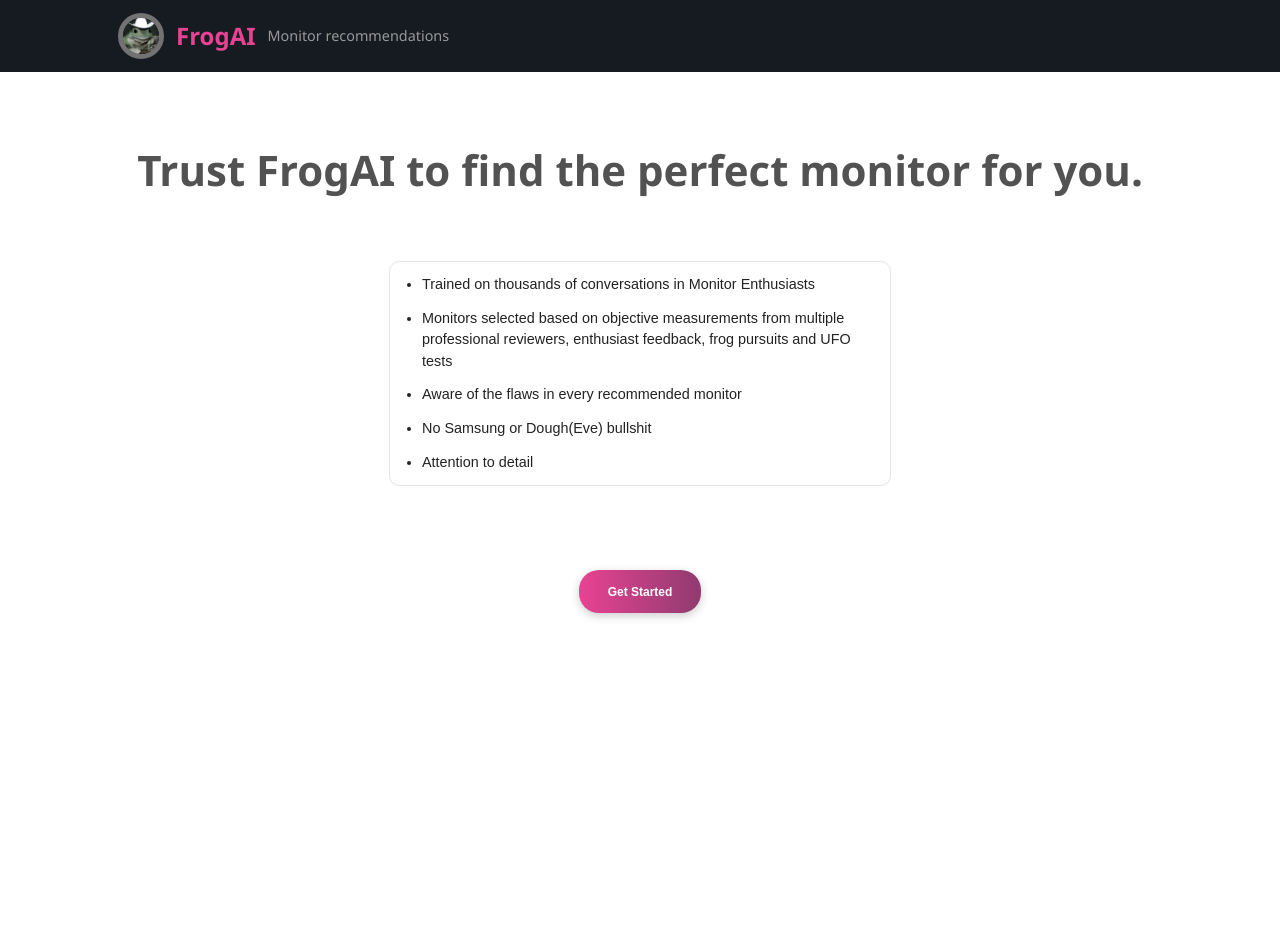
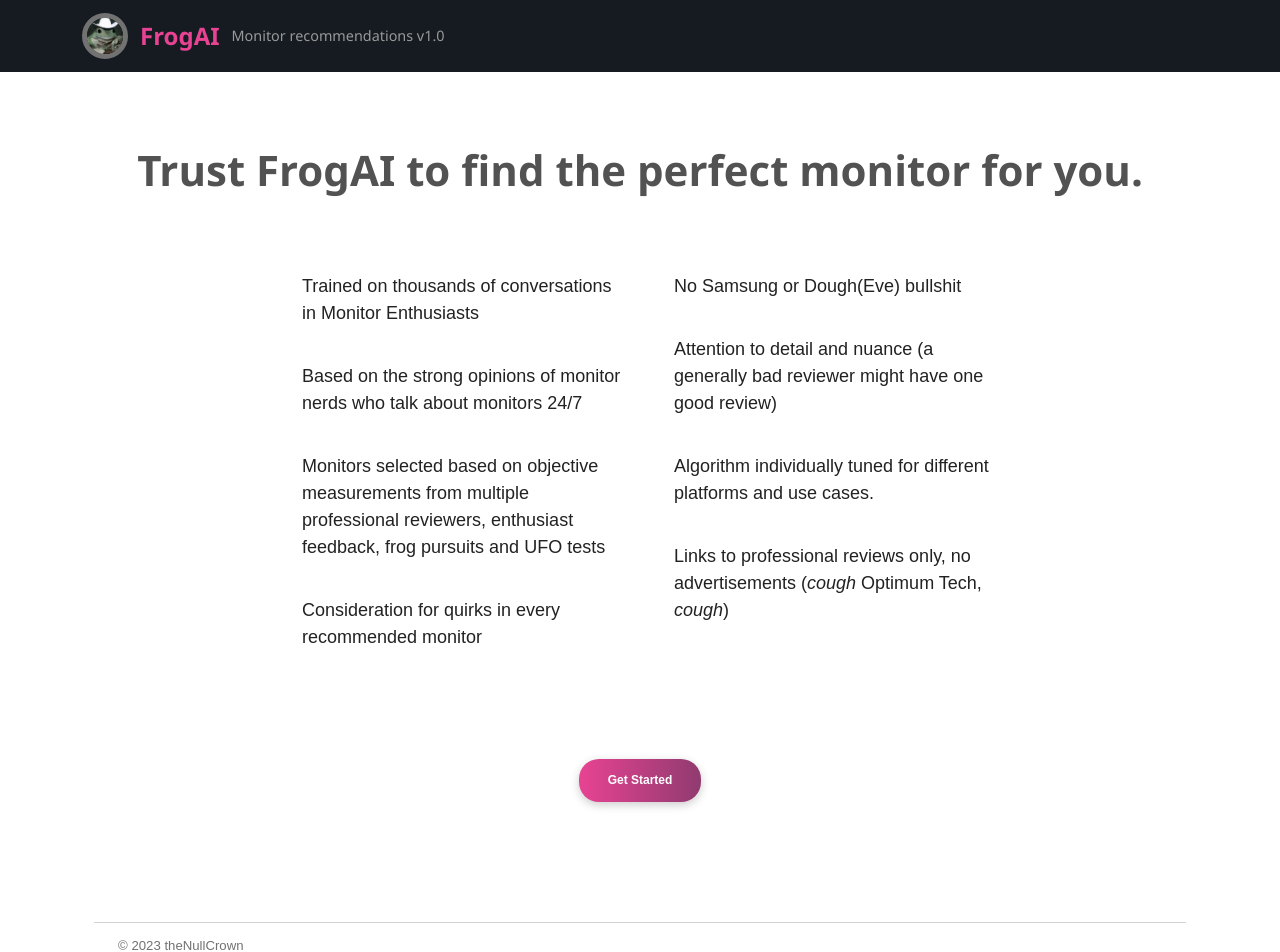
Before and after one commit to ChandradeepC/FrogAI-frontend, a React (Vite) app in the folder vite-project/: page / in a window 1280 px wide. Shown: the top 952 px of the page. Before the commit the page ends 800 px from the top, so only its background shows below. Built offline with nearby package versions, Linux system fonts and the light colour scheme.

Commit message:
added footer

```diff
--- a/vite-project/src/App.css
+++ b/vite-project/src/App.css
@@ -57,11 +57,34 @@
   box-shadow: none;
 }
 
+.footer-container {
+  display: flex;
+  position: relative;
+  height: 3rem;
+  padding: 0 2rem;
+  margin-top: 10rem;
+  overflow: hidden;
+  border-top: 1px solid #d2d2d2;
+  /* z-index: 999; */
+  /* overscroll-behavior: contain; */
+}
+
+
+.bottom-text {
+  display: flex;
+  font-size: 1.1rem;
+  color: #727272;
+  /* margin-left: 30rem; */
+  margin-top: 0rem;
+}
+
+
 .brand{
   position: relative;
   display: flex;
   height: 9rem;
   padding: 0 2rem;
+  margin-left: -3rem;
   width: 100%;
   align-items: center;
 }
@@ -98,8 +121,9 @@
 .wrapper {
   display: flex;
   flex-direction: column;
+  width: 100%;
   align-items: center;
-  width: 100%;
+  min-height: 100%;
 }
 
 .toggle-container {
@@ -202,4 +226,7 @@
   .frogai-logo {
     border: 5px solid #434343;
   }
+  .footer-container {
+    border-top: 1px solid #494949;
+  }
 }
--- a/vite-project/src/App.tsx
+++ b/vite-project/src/App.tsx
@@ -240,6 +240,7 @@ const App = () => {
     };
 
     return (
+        <div>
             <div className="wrapper">
                 <div className="header-container">
                     <div className="color-bar"></div>
@@ -251,7 +252,9 @@ const App = () => {
                         />
                         <div className="logo-text">
                             <h1 className="header">FrogAI</h1>
-                        <p className="tagline">Monitor recommendations</p>
+                            <p className="tagline">
+                                Monitor recommendations v1.0
+                            </p>
                         </div>
                     </div>
                 </div>
@@ -277,7 +280,9 @@ const App = () => {
                                 <span className="switch">
                                     <span className="knob"></span>
                                 </span>
-                            <span className="toggle-text">Advanced Mode</span>
+                                <span className="toggle-text">
+                                    Advanced Mode
+                                </span>
                             </label>
                         </div>
                         {mode === 'basic' ? (
@@ -368,6 +373,12 @@ const App = () => {
                     </div>
                 </div>
             </div>
+            <div className="footer-container">
+                <div className="bottom-text">
+                    <p>© 2023 theNullCrown</p>
+                </div>
+            </div>
+        </div>
     );
 };
 
--- a/vite-project/src/LandingPage.css
+++ b/vite-project/src/LandingPage.css
@@ -1,6 +1,6 @@
 .LandingPage {
   display: flex;
-  justify-content: center;
+  justify-content: space-between;
     background-color: #ffffff;
     flex-direction: column;
     align-items: center;
@@ -22,20 +22,27 @@
 
   /* List style */
   .LandingPage ul {
-    border: 1px solid #e4e4e4;
+    justify-content: space-between;
+    height: auto;
+    /* border: 1px solid #e4e4e4; */
     border-radius: 10px;
     list-style: disc;
     margin: 0;
     padding: 0 0 0 20px;
-    max-width: 40rem;
+    max-width: 60rem;
     margin-bottom: 5rem;
+    column-count: 2; /* split the list into two columns */
+  column-gap: 2rem;
   }
 
   /* List item style */
   .LandingPage li {
-    font-size: 1.2rem;
+    /* font-family: 'Segoe UI', Tahoma, Geneva, Verdana, sans-serif; */
+    font-size: 1.5rem;
     margin: 1rem;
-    margin-bottom: 1rem;
+    /* max-width: 30rem; */
+    margin-bottom: 2rem;
+    display: inline-block;
   }
 
   .LandingPage button {
@@ -69,9 +76,9 @@
       background-color:  #0d1117;
     }
 
-    .LandingPage ul {
+    /* .LandingPage ul {
       border: 1px solid #434343;
-    }
+    } */
 
     .LandingPage button {
       background-image: linear-gradient(to right, #e84393, #903b70);
--- a/vite-project/src/LandingPage.tsx
+++ b/vite-project/src/LandingPage.tsx
@@ -5,6 +5,7 @@ import frogaiLogo from './assets/frogai.jpg';
 
 const LandingPage: React.FC = () => {
     return (
+        <div>
             <div className="wrapper">
                 <div className="header-container">
                     <div className="color-bar"></div>
@@ -16,7 +17,9 @@ const LandingPage: React.FC = () => {
                         />
                         <div className="logo-text">
                             <h1 className="header">FrogAI</h1>
-                        <p className="tagline">Monitor recommendations</p>
+                            <p className="tagline">
+                                Monitor recommendations v1.0
+                            </p>
                         </div>
                     </div>
                 </div>
@@ -28,19 +31,44 @@ const LandingPage: React.FC = () => {
                             Enthusiasts
                         </li>
                         <li>
-                        Monitors selected based on objective measurements from
-                        multiple professional reviewers, enthusiast feedback,
-                        frog pursuits and UFO tests
+                            Based on the strong opinions of monitor nerds who
+                            talk about monitors 24/7
                         </li>
-                    <li>Aware of the flaws in every recommended monitor</li>
+                        <li>
+                            Monitors selected based on objective measurements
+                            from multiple professional reviewers, enthusiast
+                            feedback, frog pursuits and UFO tests
+                        </li>
+                        <li>
+                            Consideration for quirks in every recommended
+                            monitor
+                        </li>
                         <li>No Samsung or Dough(Eve) bullshit</li>
-                    <li>Attention to detail</li>
+                        <li>
+                            Attention to detail and nuance (a generally bad
+                            reviewer might have one good review)
+                        </li>
+                        <li>
+                            Algorithm individually tuned for different platforms
+                            and use cases.
+                        </li>
+                        <li>
+                            Links to professional reviews only, no
+                            advertisements (<i>cough</i> Optimum Tech,{' '}
+                            <i>cough</i>)
+                        </li>
                     </ul>
                     <Link to="/recommender">
                         <button className="button">Get Started</button>
                     </Link>
                 </div>
             </div>
+            <div className="footer-container">
+                <div className="bottom-text">
+                    <p>© 2023 theNullCrown</p>
+                </div>
+            </div>
+        </div>
     );
 };
 
--- a/vite-project/src/index.css
+++ b/vite-project/src/index.css
@@ -13,6 +13,7 @@
   -webkit-font-smoothing: antialiased;
   -moz-osx-font-smoothing: grayscale;
   -webkit-text-size-adjust: 100%;
+  overflow-x: hidden;
   }
 
   a {
@@ -33,7 +34,6 @@
   place-items: center;
   min-width: 320px;
   min-height: 100vh;
-
   }
 
   h1 {
@@ -67,6 +67,7 @@
   outline: none;
   }
 
+
   @media (prefers-color-scheme: dark), (prefers-color-scheme: no-preference) {
   :root {
   color: rgba(255, 255, 255, 0.87);
```
Lines whose indentation alone changed are shown as unchanged.
